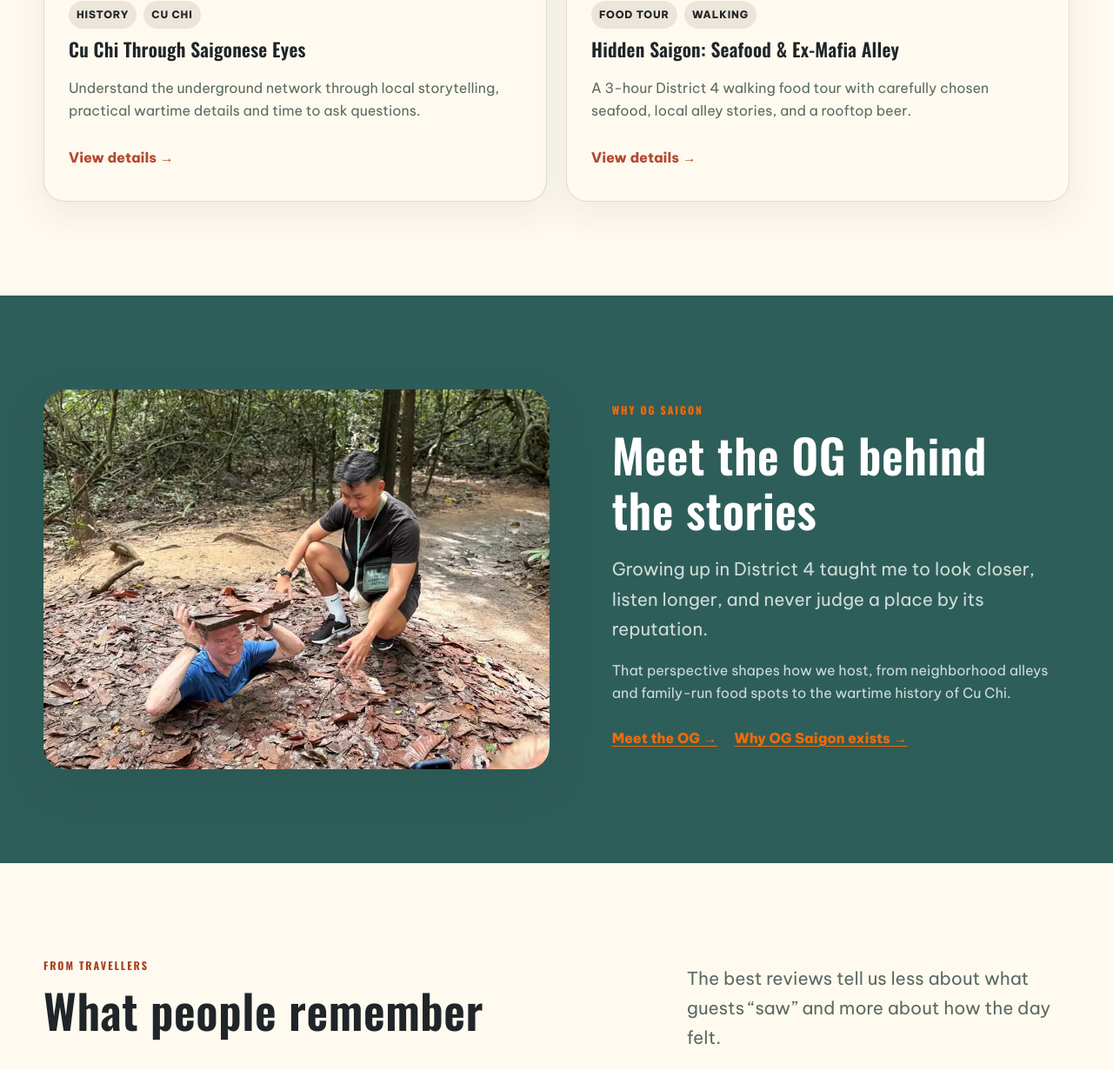
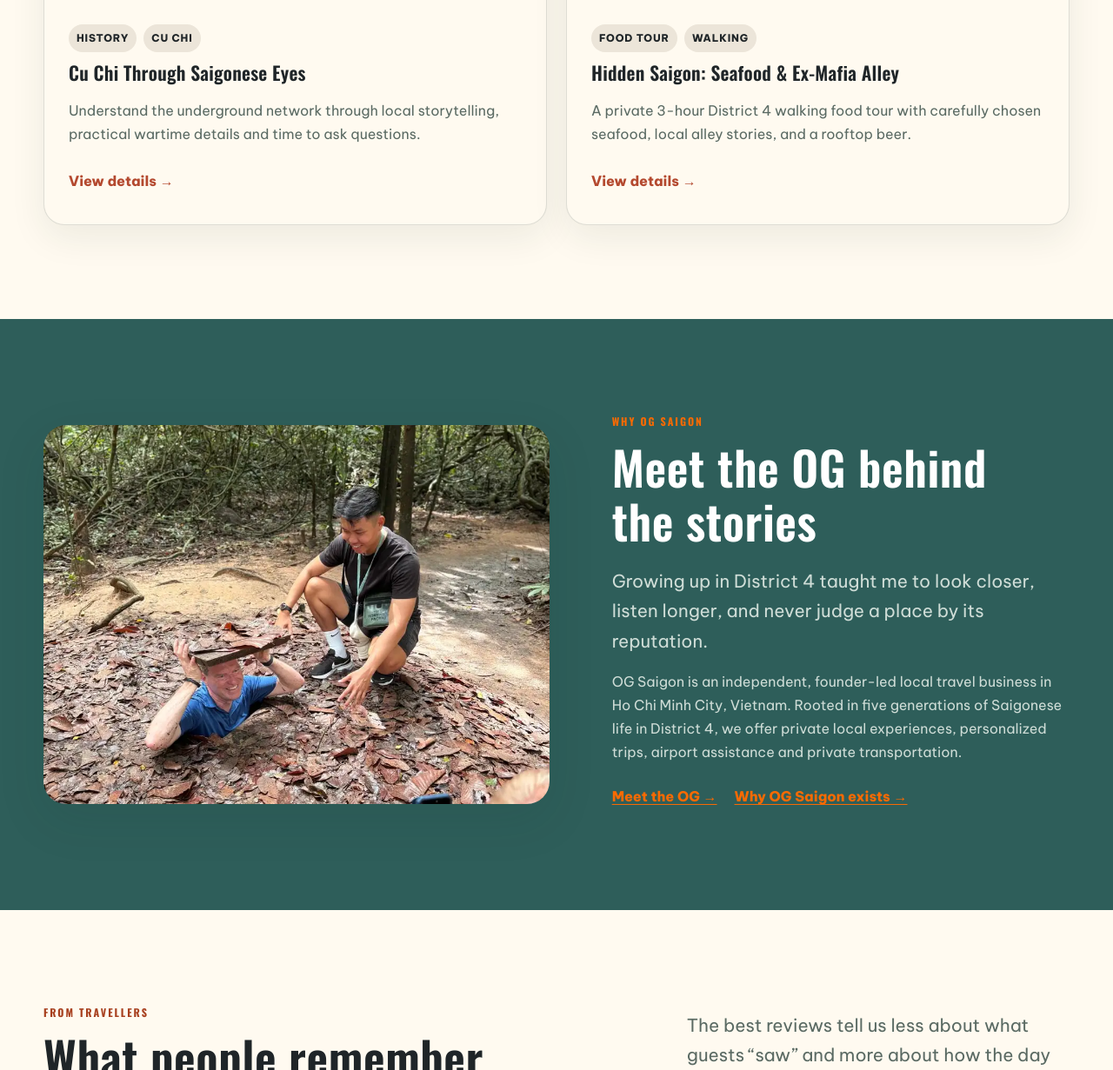
Before and after one commit to DSG2025/DSG2025.github.io, a Jekyll site: the page built from index.html, in a window 1280 px wide and 1400 px high, scrolled down 2099 px. Shown: the part 169-1400 px from the top of the window at 87% size. Built offline with Jekyll 4.4.1, drawn with Linux system fonts in a browser that asks for light colours; some web fonts are replaced; some of the changed text lies outside the part shown.

Commit message:
fix(seo): recover discovery relevance in index.html

```diff
--- a/index.html
+++ b/index.html
@@ -41,7 +41,7 @@ layout: null
             "alternateName":"OG Saigon Experience & Transport",
             "url": "https://ogsaigon.com/",
             "logo": "https://ogsaigon.com/favicon-512x512.png",
-            "description": "Private local experiences, custom tours and transport in Ho Chi Minh City, Vietnam.",
+            "description": "Independent, founder-led local travel business rooted in five generations of Saigonese life in District 4, offering private local experiences, personalized trips, airport assistance and private transportation in Ho Chi Minh City, Vietnam.",
             "telephone": "+84938033395",
             "areaServed": {
               "@type": "City",
@@ -162,7 +162,7 @@ layout: null
 <a class="intent-card" href="/transport/">
 <div class="intent-card-copy">
 <h3>Airport &amp; Private Transport</h3>
-<p>Airport pickup and private travel beyond Saigon.</p>
+<p>Ho Chi Minh City airport pickup, hotel transfers and private travel beyond Saigon.</p>
 
 </div>
 <span class="intent-arrow" aria-hidden="true">→</span>
@@ -204,7 +204,7 @@ layout: null
 <span class="tag">Walking</span>
 </div>
 <h3>Hidden Saigon: Seafood &amp; Ex-Mafia Alley</h3>
-<p>A 3-hour District 4 walking food tour with carefully chosen seafood, local alley stories, and a rooftop beer.</p>
+<p>A private 3-hour District 4 walking food tour with carefully chosen seafood, local alley stories, and a rooftop beer.</p>
 <div class="card-footer">
 <a class="text-link" href="/experiences/hidden-saigon/">View details →</a>
 </div>
@@ -223,7 +223,7 @@ layout: null
 <div class="eyebrow">WHY OG SAIGON</div>
 <h2>Meet the OG behind the stories</h2>
 <p class="lead">Growing up in District 4 taught me to look closer, listen longer, and never judge a place by its reputation.</p>
-<p>That perspective shapes how we host, from neighborhood alleys and family-run food spots to the wartime history of Cu Chi.</p>
+<p>OG Saigon is an independent, founder-led local travel business in Ho Chi Minh City, Vietnam. Rooted in five generations of Saigonese life in District 4, we offer private local experiences, personalized trips, airport assistance and private transportation.</p>
 <div class="founder-actions"><a class="text-link" href="/meet-duy/">Meet the OG →</a><a class="text-link" href="/about/">Why OG Saigon exists →</a></div>
 </div>
 </div>
```
